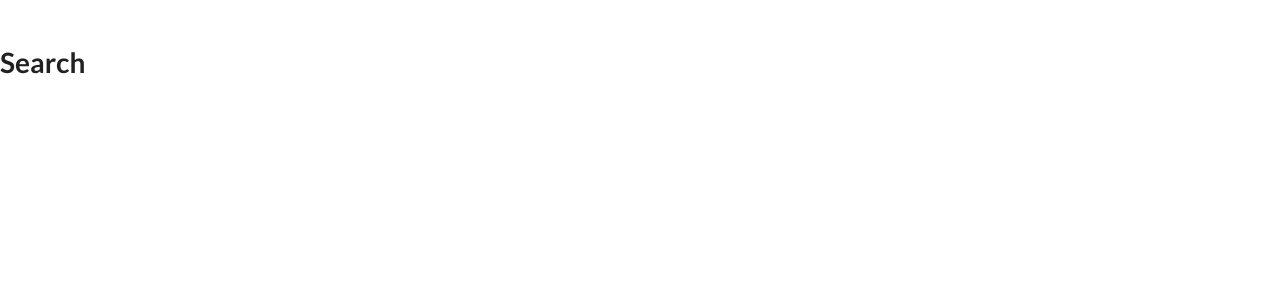
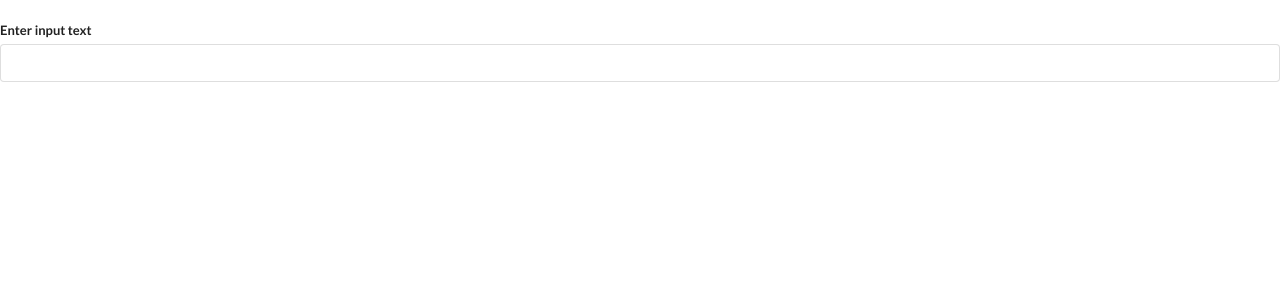
Before and after one commit to AshutoshGowardhan/react-widgets, a React (Create React App) app: page / in a window 1280 px wide. Shown: the top 300 px of the page. Built offline with nearby package versions, Linux system fonts and the light colour scheme.

Commit message:
useState hook for searchComponent

```diff
--- a/src/components/Search.js
+++ b/src/components/Search.js
@@ -1,8 +1,17 @@
-import React from 'react';
+import React, {useState} from 'react';
 
 const Search = () => {
+    const [term,setTerm] = useState('');
     return (
-        <h1>Search</h1>
+        <div>
+            <div className="ui form">
+                <div className="field">
+                    <label>Enter input text</label>
+                    <input value={term}
+                    onChange={e=>setTerm(e.target.value)}className="input"></input>
+                </div>
+            </div>
+        </div>
     );
 };
 
```
